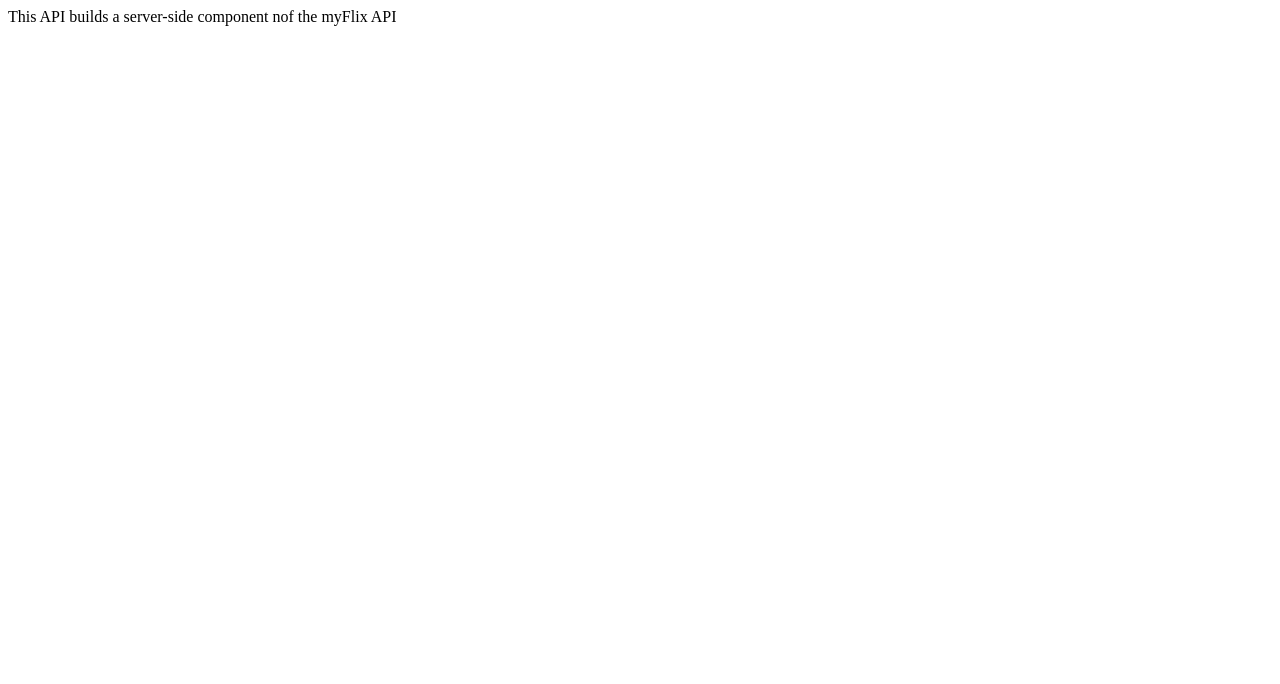
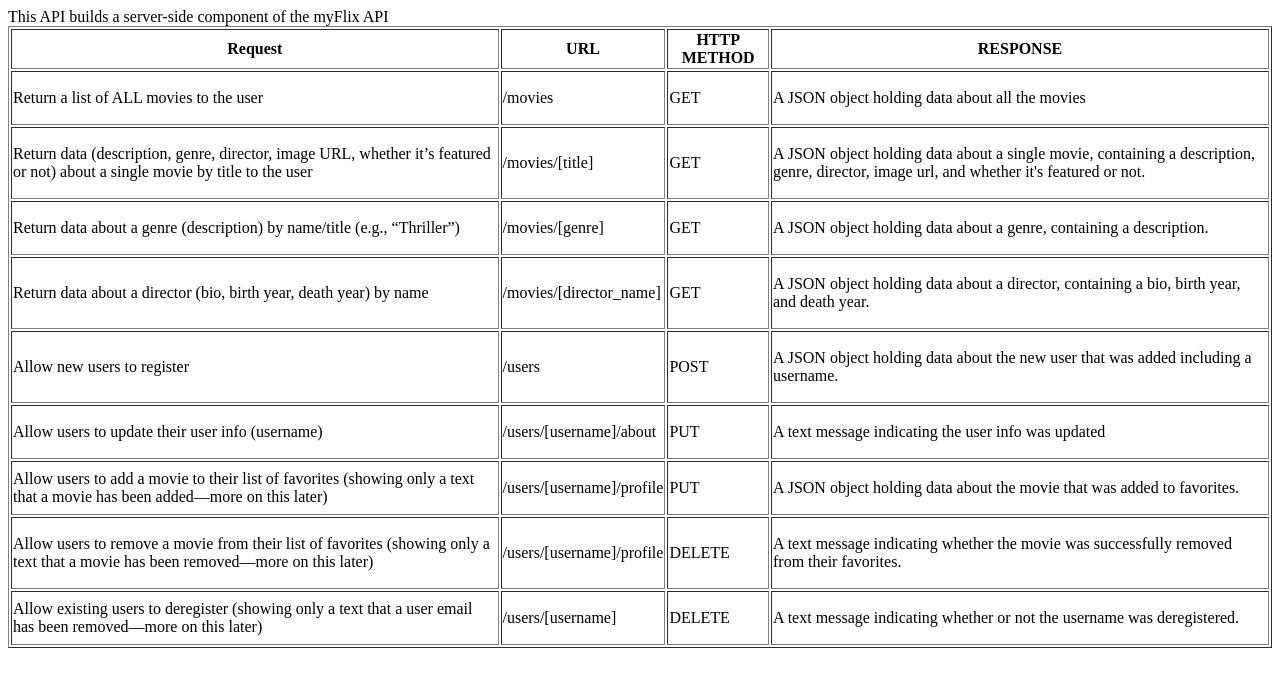
Before and after one commit to eblazin/movie_api, a website: page public/documentation.html in a window 1280 px wide. Drawn offline with Linux system fonts and the light colour scheme; files that its build step writes are made by us from their sources.

```diff
--- /dev/null
+++ b/css/styles.css
@@ -0,0 +1,7 @@
+table {
+  border: 1;
+}
+
+th {
+  padding: 2;
+}
--- a/public/documentation.html
+++ b/public/documentation.html
@@ -1 +1,134 @@
-This API builds a server-side component nof the myFlix API
+<!DOCTYPE html>
+<html lang="en">
+  <head>
+    <title>Documentation for Movie API</title>
+    <link rel="stylesheet" type="text/css" href="css/styles.css" />
+  </head>
+  <body>
+    This API builds a server-side component of the myFlix API
+    <main>
+      <table border="1">
+        <thead>
+          <tr>
+            <th>Request</th>
+            <th>URL</th>
+            <th>HTTP METHOD</th>
+            <th>RESPONSE</th>
+          </tr>
+        </thead>
+        <tbody>
+          <tr>
+            <td>Return a list of ALL movies to the user</td>
+            <td>/movies</td>
+            <td>GET</td>
+            <td>
+              <p>A JSON object holding data about all the movies</p>
+            </td>
+          </tr>
+          <tr>
+            <td>
+              Return data (description, genre, director, image URL, whether it’s
+              featured or not) about a single movie by title to the user
+            </td>
+            <td>/movies/[title]</td>
+            <td>GET</td>
+            <td>
+              <p>
+                A JSON object holding data about a single movie, containing a
+                description, genre, director, image url, and whether it's
+                featured or not.
+              </p>
+            </td>
+          </tr>
+          <tr>
+            <td>
+              Return data about a genre (description) by name/title (e.g.,
+              “Thriller”)
+            </td>
+            <td>/movies/[genre]</td>
+            <td>GET</td>
+            <td>
+              <p>
+                A JSON object holding data about a genre, containing a
+                description.
+              </p>
+            </td>
+          </tr>
+          <tr>
+            <td>
+              Return data about a director (bio, birth year, death year) by name
+            </td>
+            <td>/movies/[director_name]</td>
+            <td>GET</td>
+            <td>
+              <p>
+                A JSON object holding data about a director, containing a bio,
+                birth year, and death year.
+              </p>
+            </td>
+          </tr>
+          <tr>
+            <td>Allow new users to register</td>
+            <td>/users</td>
+            <td>POST</td>
+            <td>
+              <p>
+                A JSON object holding data about the new user that was added
+                including a username.
+              </p>
+            </td>
+          </tr>
+          <tr>
+            <td>Allow users to update their user info (username)</td>
+            <td>/users/[username]/about</td>
+            <td>PUT</td>
+            <td><p>A text message indicating the user info was updated</p></td>
+          </tr>
+          <tr>
+            <td>
+              Allow users to add a movie to their list of favorites (showing
+              only a text that a movie has been added—more on this later)
+            </td>
+            <td>/users/[username]/profile</td>
+            <td>PUT</td>
+            <td>
+              <p>
+                A JSON object holding data about the movie that was added to
+                favorites.
+              </p>
+            </td>
+          </tr>
+          <tr>
+            <td>
+              Allow users to remove a movie from their list of favorites
+              (showing only a text that a movie has been removed—more on this
+              later)
+            </td>
+            <td>/users/[username]/profile</td>
+            <td>DELETE</td>
+            <td>
+              <p>
+                A text message indicating whether the movie was successfully
+                removed from their favorites.
+              </p>
+            </td>
+          </tr>
+          <tr>
+            <td>
+              Allow existing users to deregister (showing only a text that a
+              user email has been removed—more on this later)
+            </td>
+            <td>/users/[username]</td>
+            <td>DELETE</td>
+            <td>
+              <p>
+                A text message indicating whether or not the username was
+                deregistered.
+              </p>
+            </td>
+          </tr>
+        </tbody>
+      </table>
+    </main>
+  </body>
+</html>
```
Also changed, not shown: index.js (+57 -16 lines), 1 other file.
